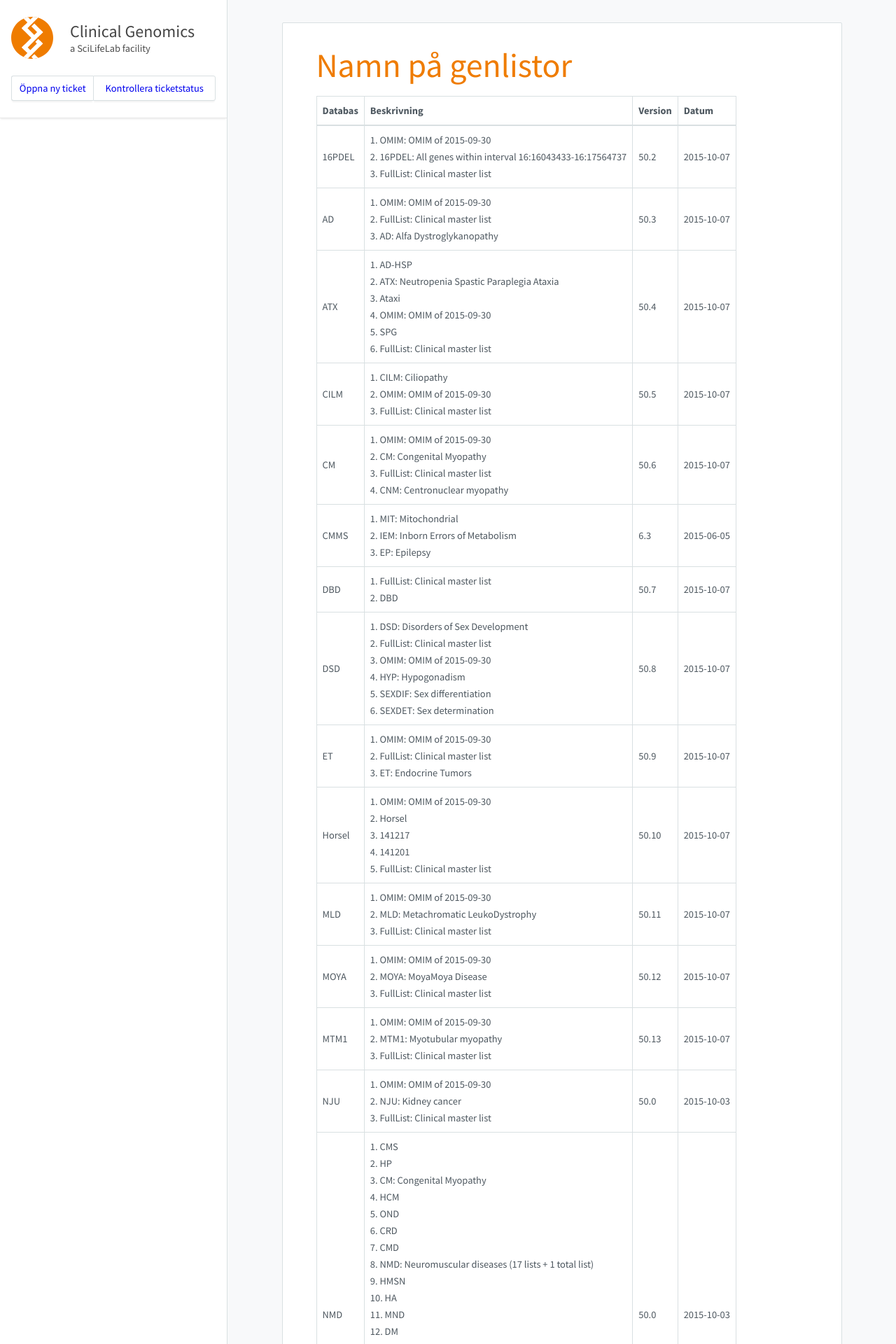
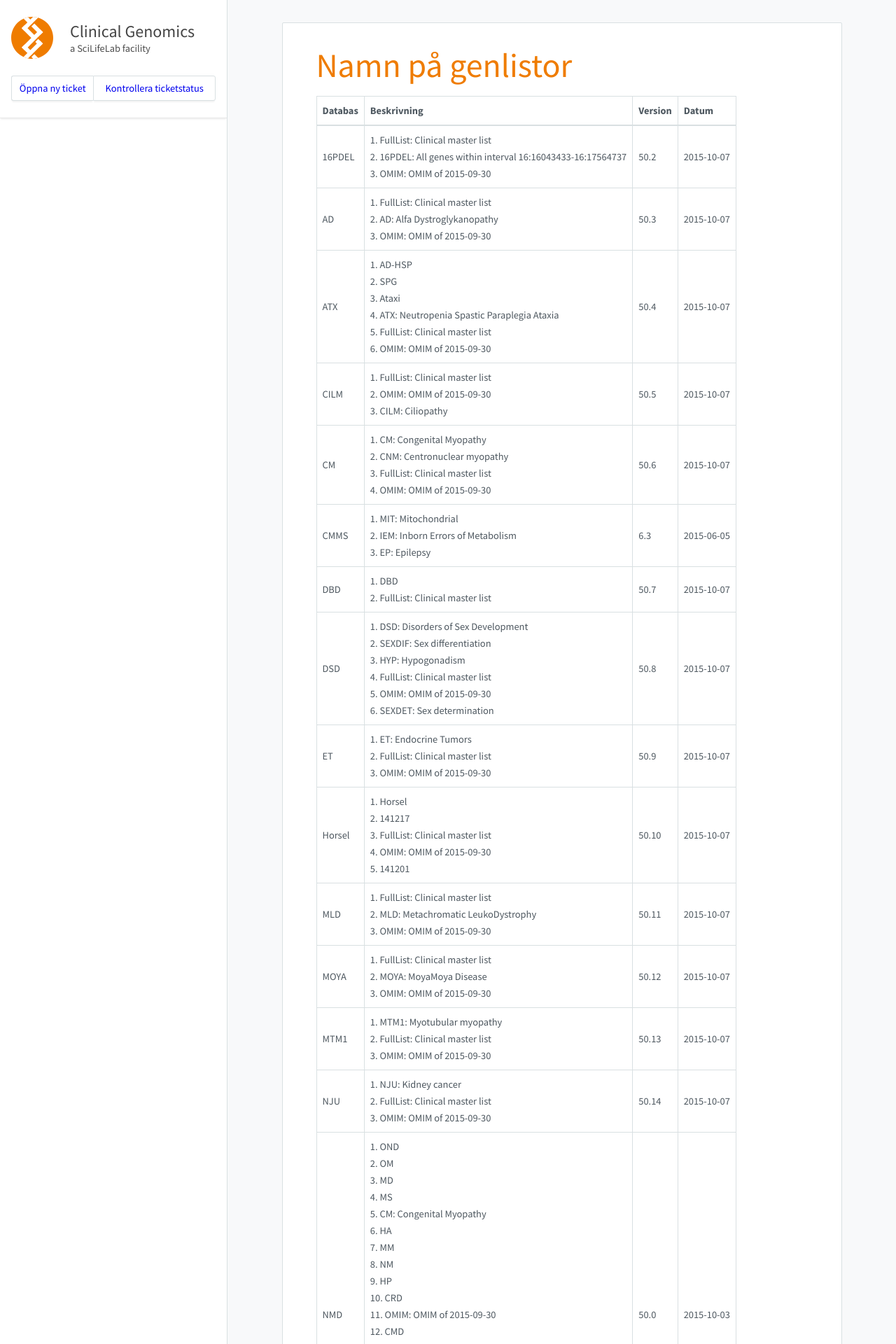
Before and after one commit to Clinical-Genomics/clinical-genomics.github.io, a Jekyll site: the page built from _pages/namnpagenlistor.md, in a window 1280 px wide. Shown: the top 1920 px of the page at 70% size. Built offline with Jekyll 4.4.1, drawn with Linux system fonts in a browser that asks for light colours; nearby versions of some CDN libraries; some of the changed text lies outside the part shown.

Commit message:
Update to cust002-NJU.txt

```diff
--- a/_pages/namnpagenlistor.md
+++ b/_pages/namnpagenlistor.md
@@ -8,25 +8,25 @@ title: Namn på genlistor
 
 |Databas|Beskrivning|Version|Datum|
 |---|---|---|---|
-|16PDEL|1. OMIM: OMIM of 2015-09-30<br />2. 16PDEL: All genes within interval 16:16043433-16:17564737<br />3. FullList: Clinical master list<br />|50.2|2015-10-07|
-|AD|1. OMIM: OMIM of 2015-09-30<br />2. FullList: Clinical master list<br />3. AD: Alfa Dystroglykanopathy<br />|50.3|2015-10-07|
-|ATX|1. AD-HSP<br />2. ATX: Neutropenia Spastic Paraplegia Ataxia<br />3. Ataxi<br />4. OMIM: OMIM of 2015-09-30<br />5. SPG<br />6. FullList: Clinical master list<br />|50.4|2015-10-07|
-|CILM|1. CILM: Ciliopathy<br />2. OMIM: OMIM of 2015-09-30<br />3. FullList: Clinical master list<br />|50.5|2015-10-07|
-|CM|1. OMIM: OMIM of 2015-09-30<br />2. CM: Congenital Myopathy<br />3. FullList: Clinical master list<br />4. CNM: Centronuclear myopathy<br />|50.6|2015-10-07|
+|16PDEL|1. FullList: Clinical master list<br />2. 16PDEL: All genes within interval 16:16043433-16:17564737<br />3. OMIM: OMIM of 2015-09-30<br />|50.2|2015-10-07|
+|AD|1. FullList: Clinical master list<br />2. AD: Alfa Dystroglykanopathy<br />3. OMIM: OMIM of 2015-09-30<br />|50.3|2015-10-07|
+|ATX|1. AD-HSP<br />2. SPG<br />3. Ataxi<br />4. ATX: Neutropenia Spastic Paraplegia Ataxia<br />5. FullList: Clinical master list<br />6. OMIM: OMIM of 2015-09-30<br />|50.4|2015-10-07|
+|CILM|1. FullList: Clinical master list<br />2. OMIM: OMIM of 2015-09-30<br />3. CILM: Ciliopathy<br />|50.5|2015-10-07|
+|CM|1. CM: Congenital Myopathy<br />2. CNM: Centronuclear myopathy<br />3. FullList: Clinical master list<br />4. OMIM: OMIM of 2015-09-30<br />|50.6|2015-10-07|
 |CMMS|1. MIT: Mitochondrial<br />2. IEM: Inborn Errors of Metabolism<br />3. EP: Epilepsy<br />|6.3|2015-06-05|
-|DBD|1. FullList: Clinical master list<br />2. DBD<br />|50.7|2015-10-07|
-|DSD|1. DSD: Disorders of Sex Development<br />2. FullList: Clinical master list<br />3. OMIM: OMIM of 2015-09-30<br />4. HYP: Hypogonadism<br />5. SEXDIF: Sex differentiation<br />6. SEXDET: Sex determination<br />|50.8|2015-10-07|
-|ET|1. OMIM: OMIM of 2015-09-30<br />2. FullList: Clinical master list<br />3. ET: Endocrine Tumors<br />|50.9|2015-10-07|
-|Horsel|1. OMIM: OMIM of 2015-09-30<br />2. Horsel<br />3. 141217<br />4. 141201<br />5. FullList: Clinical master list<br />|50.10|2015-10-07|
-|MLD|1. OMIM: OMIM of 2015-09-30<br />2. MLD: Metachromatic LeukoDystrophy<br />3. FullList: Clinical master list<br />|50.11|2015-10-07|
-|MOYA|1. OMIM: OMIM of 2015-09-30<br />2. MOYA: MoyaMoya Disease<br />3. FullList: Clinical master list<br />|50.12|2015-10-07|
-|MTM1|1. OMIM: OMIM of 2015-09-30<br />2. MTM1: Myotubular myopathy<br />3. FullList: Clinical master list<br />|50.13|2015-10-07|
-|NJU|1. OMIM: OMIM of 2015-09-30<br />2. NJU: Kidney cancer<br />3. FullList: Clinical master list<br />|50.0|2015-10-03|
-|NMD|1. CMS<br />2. HP<br />3. CM: Congenital Myopathy<br />4. HCM<br />5. OND<br />6. CRD<br />7. CMD<br />8. NMD: Neuromuscular diseases (17 lists + 1 total list)<br />9. HMSN<br />10. HA<br />11. MND<br />12. DM<br />13. ACM<br />14. NM<br />15. OM<br />16. OMIM: OMIM of 2015-09-30<br />17. MM<br />18. MS<br />19. IC<br />20. FullList: Clinical master list<br />21. MD<br />|50.0|2015-10-03|
-|OMIM|1. OMIM: OMIM of 2015-09-30<br />2. FullList: Clinical master list<br />|50.0|2015-10-03|
-|ORO|1. OMIM: OMIM of 2015-09-30<br />2. ORO: Oro-facial-digital syndrome<br />3. FullList: Clinical master list<br />|50.0|2015-10-03|
-|PAF1|1. OMIM: OMIM of 2015-09-30<br />2. PAF1: RNA polymerase II-associated factor<br />3. FullList: Clinical master list<br />|50.0|2015-10-03|
-|PID|1. PIDCAD: PID Candidates<br />2. PID: Primary Immune Deficiency<br />3. FullList: Clinical master list<br />|7.0|2015-08-31|
-|SCN|1. SCN: Neutropenia<br />2. OMIM: OMIM of 2015-09-30<br />3. FullList: Clinical master list<br />|50.0|2015-10-03|
-|SHANK1|1. SHANK1: SH3 and multiple ankyrin repeat domains 1<br />2. OMIM: OMIM of 2015-09-30<br />3. FullList: Clinical master list<br />|50.0|2015-10-03|
-|SKD|1. OMIM: OMIM of 2015-09-30<br />2. FullList: Clinical master list<br />3. SKD: Skeletal dysplasia<br />|50.0|2015-10-03|
+|DBD|1. DBD<br />2. FullList: Clinical master list<br />|50.7|2015-10-07|
+|DSD|1. DSD: Disorders of Sex Development<br />2. SEXDIF: Sex differentiation<br />3. HYP: Hypogonadism<br />4. FullList: Clinical master list<br />5. OMIM: OMIM of 2015-09-30<br />6. SEXDET: Sex determination<br />|50.8|2015-10-07|
+|ET|1. ET: Endocrine Tumors<br />2. FullList: Clinical master list<br />3. OMIM: OMIM of 2015-09-30<br />|50.9|2015-10-07|
+|Horsel|1. Horsel<br />2. 141217<br />3. FullList: Clinical master list<br />4. OMIM: OMIM of 2015-09-30<br />5. 141201<br />|50.10|2015-10-07|
+|MLD|1. FullList: Clinical master list<br />2. MLD: Metachromatic LeukoDystrophy<br />3. OMIM: OMIM of 2015-09-30<br />|50.11|2015-10-07|
+|MOYA|1. FullList: Clinical master list<br />2. MOYA: MoyaMoya Disease<br />3. OMIM: OMIM of 2015-09-30<br />|50.12|2015-10-07|
+|MTM1|1. MTM1: Myotubular myopathy<br />2. FullList: Clinical master list<br />3. OMIM: OMIM of 2015-09-30<br />|50.13|2015-10-07|
+|NJU|1. NJU: Kidney cancer<br />2. FullList: Clinical master list<br />3. OMIM: OMIM of 2015-09-30<br />|50.14|2015-10-07|
+|NMD|1. OND<br />2. OM<br />3. MD<br />4. MS<br />5. CM: Congenital Myopathy<br />6. HA<br />7. MM<br />8. NM<br />9. HP<br />10. CRD<br />11. OMIM: OMIM of 2015-09-30<br />12. CMD<br />13. ACM<br />14. HMSN<br />15. IC<br />16. MND<br />17. NMD: Neuromuscular diseases (17 lists + 1 total list)<br />18. FullList: Clinical master list<br />19. HCM<br />20. DM<br />21. CMS<br />|50.0|2015-10-03|
+|OMIM|1. FullList: Clinical master list<br />2. OMIM: OMIM of 2015-09-30<br />|50.0|2015-10-03|
+|ORO|1. ORO: Oro-facial-digital syndrome<br />2. FullList: Clinical master list<br />3. OMIM: OMIM of 2015-09-30<br />|50.0|2015-10-03|
+|PAF1|1. FullList: Clinical master list<br />2. OMIM: OMIM of 2015-09-30<br />3. PAF1: RNA polymerase II-associated factor<br />|50.0|2015-10-03|
+|PID|1. PIDCAD: PID Candidates<br />2. FullList: Clinical master list<br />3. PID: Primary Immune Deficiency<br />|7.0|2015-08-31|
+|SCN|1. FullList: Clinical master list<br />2. SCN: Neutropenia<br />3. OMIM: OMIM of 2015-09-30<br />|50.0|2015-10-03|
+|SHANK1|1. SHANK1: SH3 and multiple ankyrin repeat domains 1<br />2. FullList: Clinical master list<br />3. OMIM: OMIM of 2015-09-30<br />|50.0|2015-10-03|
+|SKD|1. FullList: Clinical master list<br />2. SKD: Skeletal dysplasia<br />3. OMIM: OMIM of 2015-09-30<br />|50.0|2015-10-03|
```
